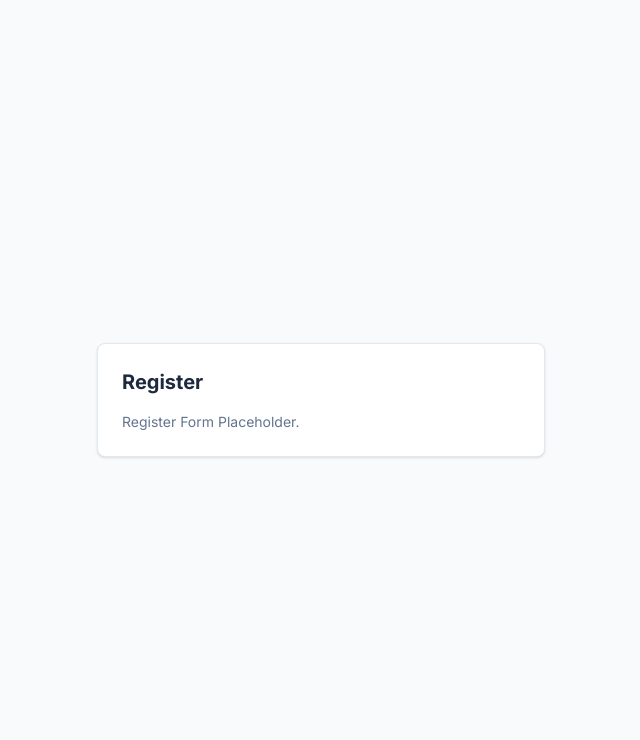
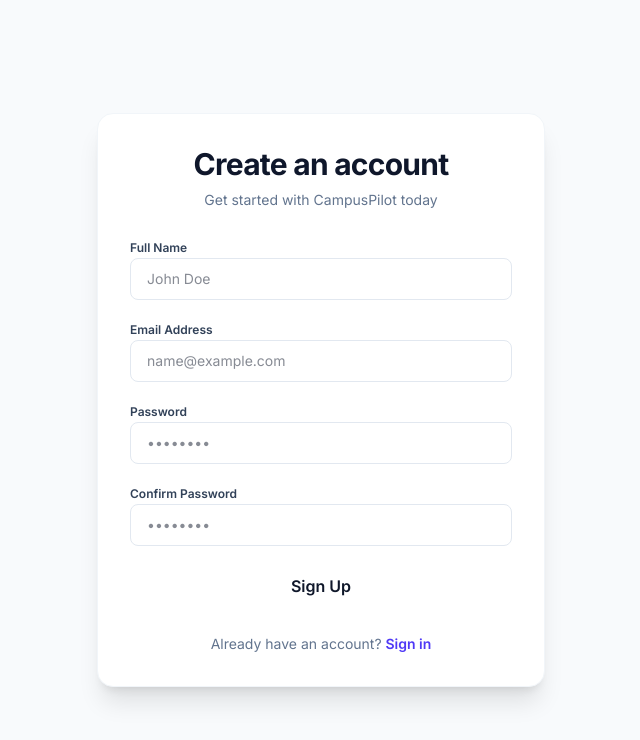
Before and after one commit to Tusharjadhav2316-dev/CollegeHub, a Next.js app: page /register in a window 1280 px wide. Shown: the top 740 px of the page, without its empty margins (319-959 px from the left). Built offline with nearby package versions, Linux system fonts and the light colour scheme.

Commit message:
Implement registration form

```diff
--- a/components/auth/RegisterForm.tsx
+++ b/components/auth/RegisterForm.tsx
@@ -1,10 +1,170 @@
-import React from "react";
+"use client";
+
+import React, { useState } from "react";
+import { useRouter } from "next/navigation";
+import Link from "next/link";
+import Button from "@/components/ui/Button";
 
 export default function RegisterForm() {
+  const router = useRouter();
+  const [name, setName] = useState("");
+  const [email, setEmail] = useState("");
+  const [password, setPassword] = useState("");
+  const [confirmPassword, setConfirmPassword] = useState("");
+  const [error, setError] = useState<string | null>(null);
+  const [success, setSuccess] = useState(false);
+  const [loading, setLoading] = useState(false);
+
+  const handleSubmit = async (e: React.FormEvent) => {
+    e.preventDefault();
+
+    if (!name || !email || !password || !confirmPassword) {
+      setError("Please fill in all fields");
+      return;
+    }
+
+    if (password.length < 8) {
+      setError("Password must be at least 8 characters long");
+      return;
+    }
+
+    if (password !== confirmPassword) {
+      setError("Passwords do not match");
+      return;
+    }
+
+    setError(null);
+    setLoading(true);
+
+    try {
+      const res = await fetch("/api/register", {
+        method: "POST",
+        headers: {
+          "Content-Type": "application/json",
+        },
+        body: JSON.stringify({ name, email, password }),
+      });
+
+      const data = await res.json();
+
+      if (!res.ok) {
+        setError(data.error || "Something went wrong. Please try again.");
+      } else {
+        setSuccess(true);
+        // Clear fields
+        setName("");
+        setEmail("");
+        setPassword("");
+        setConfirmPassword("");
+
+        // Redirect after a short delay
+        setTimeout(() => {
+          router.push("/login");
+        }, 2000);
+      }
+    } catch (err: any) {
+      console.error(err);
+      setError("Failed to register. Please check your network connection.");
+    } finally {
+      setLoading(false);
+    }
+  };
+
   return (
-    <div className="w-full max-w-md space-y-4 rounded-lg border border-slate-200 bg-white p-6 shadow-sm">
-      <h2 className="text-xl font-bold text-slate-800">Register</h2>
-      <p className="text-sm text-slate-500">Register Form Placeholder.</p>
+    <div className="w-full max-w-md space-y-6 rounded-2xl border border-slate-100 bg-white p-8 shadow-xl">
+      <div className="space-y-2 text-center">
+        <h1 className="text-3xl font-extrabold tracking-tight text-slate-900">
+          Create an account
+        </h1>
+        <p className="text-sm text-slate-500">
+          Get started with CampusPilot today
+        </p>
+      </div>
+
+      {error && (
+        <div className="rounded-lg bg-red-50 p-4 text-sm text-red-600 border border-red-100">
+          {error}
+        </div>
+      )}
+
+      {success && (
+        <div className="rounded-lg bg-green-50 p-4 text-sm text-green-700 border border-green-100">
+          Account created successfully! Redirecting you to login...
+        </div>
+      )}
+
+      <form onSubmit={handleSubmit} className="space-y-4">
+        <div className="space-y-1">
+          <label htmlFor="name" className="text-xs font-semibold text-slate-700">
+            Full Name
+          </label>
+          <input
+            id="name"
+            type="text"
+            placeholder="John Doe"
+            value={name}
+            onChange={(e) => setName(e.target.value)}
+            disabled={loading || success}
+            className="w-full rounded-lg border border-slate-200 px-4 py-2.5 text-sm focus:border-indigo-500 focus:outline-none disabled:bg-slate-50 disabled:text-slate-400 transition-colors"
+          />
+        </div>
+
+        <div className="space-y-1">
+          <label htmlFor="email" className="text-xs font-semibold text-slate-700">
+            Email Address
+          </label>
+          <input
+            id="email"
+            type="email"
+            placeholder="name@example.com"
+            value={email}
+            onChange={(e) => setEmail(e.target.value)}
+            disabled={loading || success}
+            className="w-full rounded-lg border border-slate-200 px-4 py-2.5 text-sm focus:border-indigo-500 focus:outline-none disabled:bg-slate-50 disabled:text-slate-400 transition-colors"
+          />
+        </div>
+
+        <div className="space-y-1">
+          <label htmlFor="password" className="text-xs font-semibold text-slate-700">
+            Password
+          </label>
+          <input
+            id="password"
+            type="password"
+            placeholder="••••••••"
+            value={password}
+            onChange={(e) => setPassword(e.target.value)}
+            disabled={loading || success}
+            className="w-full rounded-lg border border-slate-200 px-4 py-2.5 text-sm focus:border-indigo-500 focus:outline-none disabled:bg-slate-50 disabled:text-slate-400 transition-colors"
+          />
+        </div>
+
+        <div className="space-y-1">
+          <label htmlFor="confirmPassword" className="text-xs font-semibold text-slate-700">
+            Confirm Password
+          </label>
+          <input
+            id="confirmPassword"
+            type="password"
+            placeholder="••••••••"
+            value={confirmPassword}
+            onChange={(e) => setConfirmPassword(e.target.value)}
+            disabled={loading || success}
+            className="w-full rounded-lg border border-slate-200 px-4 py-2.5 text-sm focus:border-indigo-500 focus:outline-none disabled:bg-slate-50 disabled:text-slate-400 transition-colors"
+          />
+        </div>
+
+        <Button type="submit" disabled={loading || success} className="w-full py-3 font-semibold">
+          {loading ? "Creating account..." : "Sign Up"}
+        </Button>
+      </form>
+
+      <p className="text-center text-sm text-slate-500">
+        Already have an account?{" "}
+        <Link href="/login" className="font-semibold text-indigo-600 hover:text-indigo-500">
+          Sign in
+        </Link>
+      </p>
     </div>
   );
 }
```
